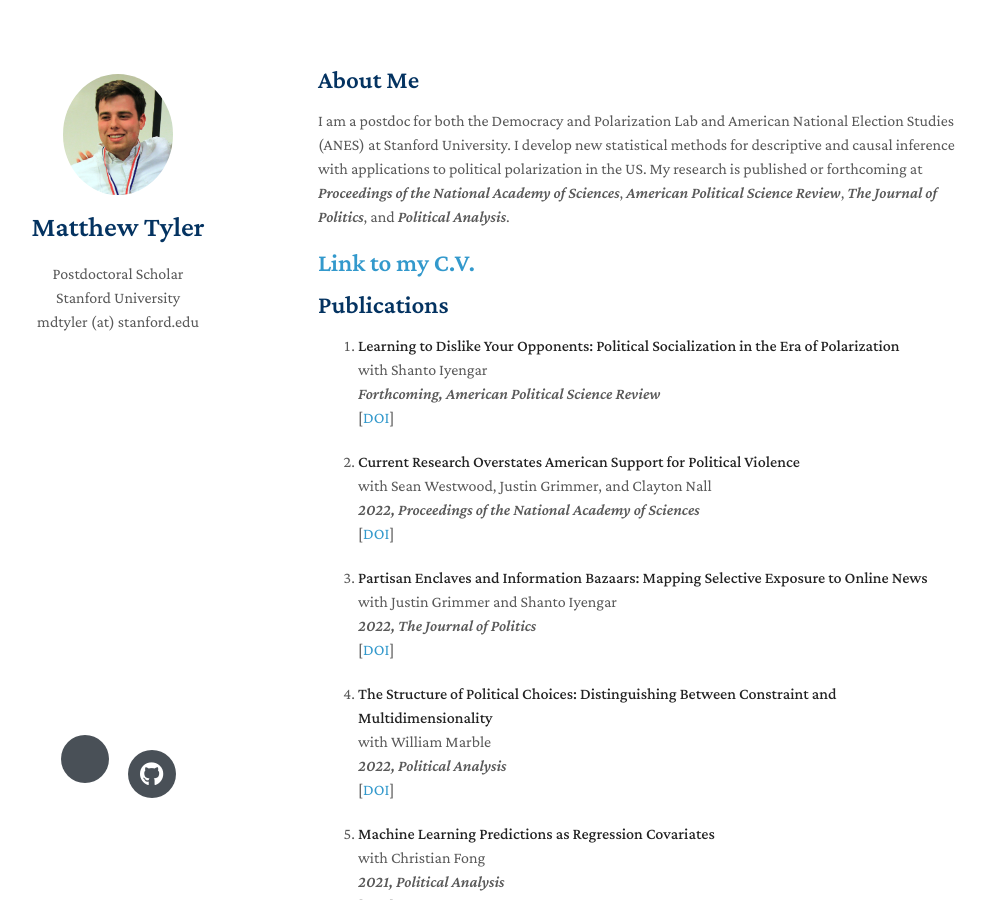
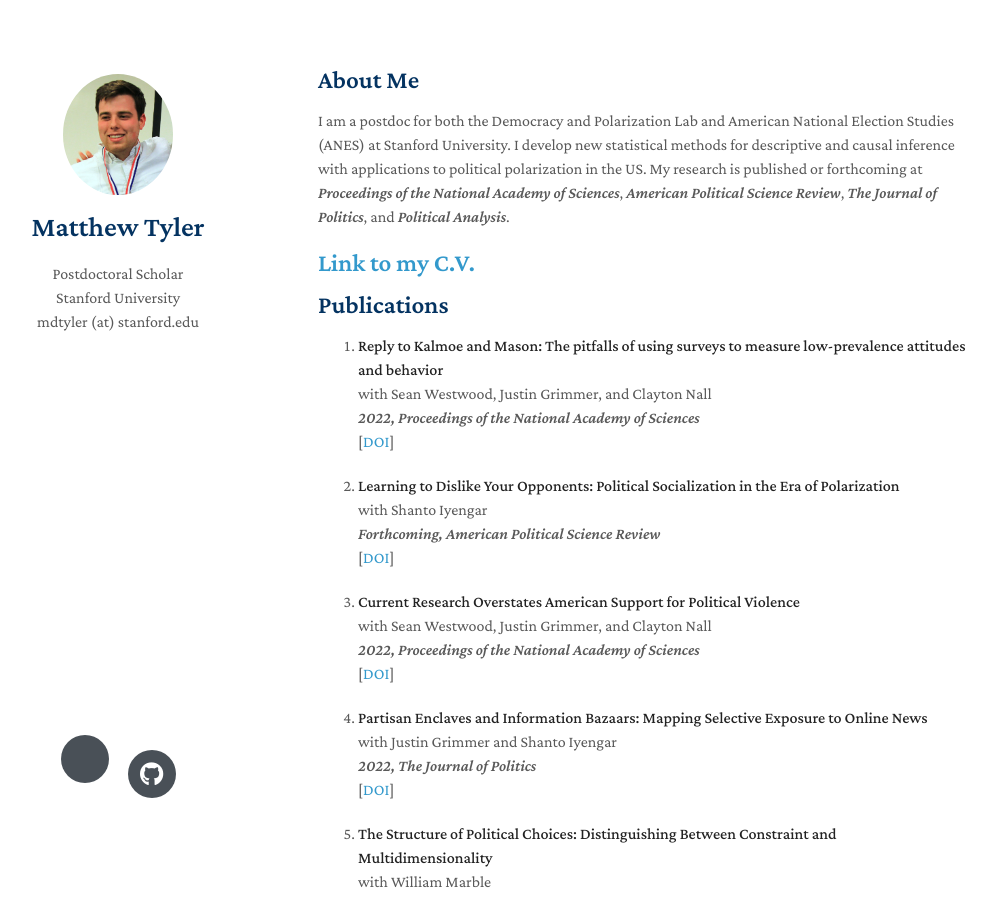
Before and after one commit to matthewtyler/matthewtyler.github.io, a Jekyll site: the page built from index.md, in a window 1280 px wide and 900 px high. Shown: the whole window, without its empty margins (152-1148 px from the left). Built offline with Jekyll 4.4.1, drawn with Linux system fonts in a browser that asks for light colours; nearby versions of some CDN libraries; a style sheet for code colours, icons or effects is not loaded; our own code applies the rules of GitHub Pages for plain Markdown files.

Commit message:
Update index.md

```diff
--- a/index.md
+++ b/index.md
@@ -15,6 +15,14 @@ I am a postdoc for both the Democracy and Polarization Lab and American National
  -->
 
 ## Publications
+
+6. [**Reply to Kalmoe and Mason: The pitfalls of using surveys to measure low-prevalence attitudes and behavior**][9]
+  <br>
+  with Sean Westwood, Justin Grimmer, and Clayton Nall
+  <br>
+  *2022, Proceedings of the National Academy of Sciences*
+  <br>
+  [[DOI][9]]
 
 5. [**Learning to Dislike Your Opponents: Political Socialization in the Era of Polarization**][5]
   <br>
```
Also changed, not shown: other parts of index.md (+1 -0 lines).
